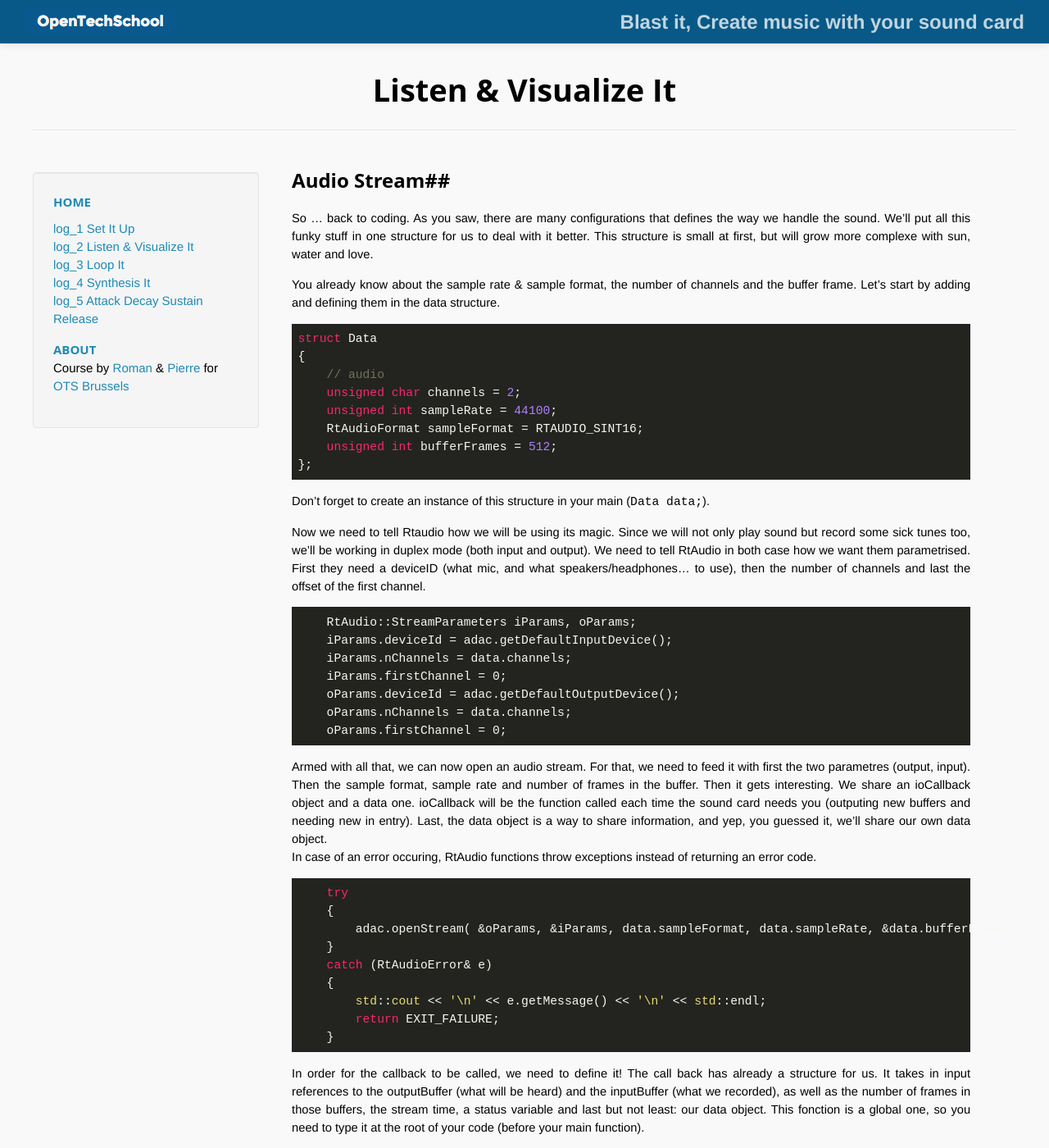
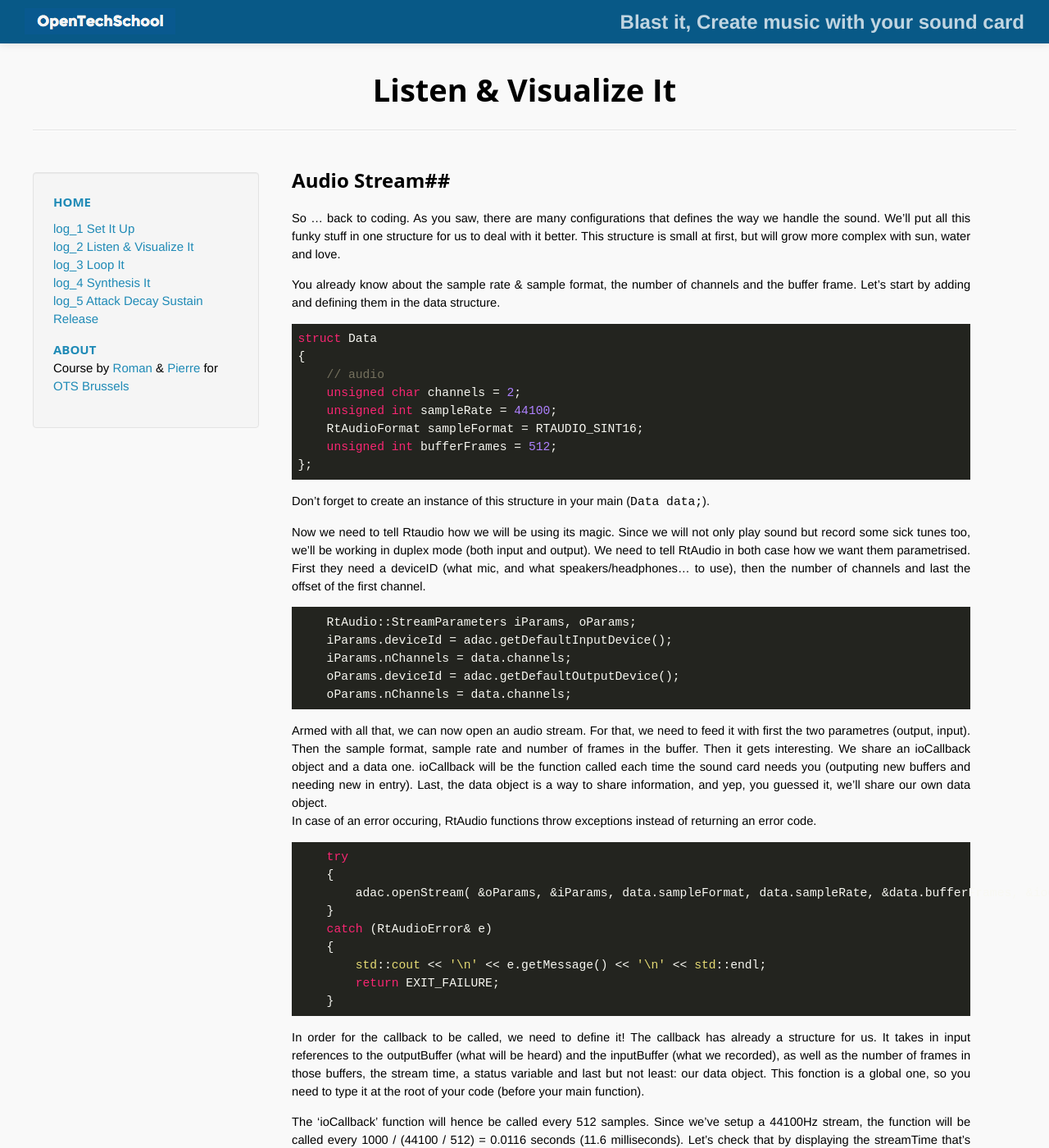
Before and after one commit to OpenTechSchool-Brussels/blast-it, a Jekyll site: the page built from monitoring.markdown, in a window 1280 px wide and 1400 px high. Shown: the whole window at 82% size. Built offline with Jekyll 4.4.1, drawn with Linux system fonts in a browser that asks for light colours; Markdown is read by kramdown in place of the engine named in the settings.

Commit message:
monitoring

````diff
--- a/monitoring.markdown
+++ b/monitoring.markdown
@@ -6,7 +6,7 @@
 
 ##Audio Stream##
 
-So ... back to coding. As you saw, there are many configurations that defines the way we handle the sound. We'll put all this funky stuff in one structure for us to deal with it better. This structure is small at first, but will grow more complexe with sun, water and love.
+So ... back to coding. As you saw, there are many configurations that defines the way we handle the sound. We'll put all this funky stuff in one structure for us to deal with it better. This structure is small at first, but will grow more complex with sun, water and love.
 
 You already know about the sample rate & sample format, the number of channels and the buffer frame. Let's start by adding and defining them in the data structure.
 
@@ -29,10 +29,8 @@
 	RtAudio::StreamParameters iParams, oParams;
 	iParams.deviceId = adac.getDefaultInputDevice();
 	iParams.nChannels = data.channels;
-	iParams.firstChannel = 0;
 	oParams.deviceId = adac.getDefaultOutputDevice();
 	oParams.nChannels = data.channels;
-	oParams.firstChannel = 0;
 ```
 
 Armed with all that, we can now open an audio stream. For that, we need to feed it with first the two parametres (output, input). Then the sample format, sample rate and number of frames in the buffer. Then it gets interesting. We share an ioCallback object and a data one. ioCallback will be the function called each time the sound card needs you (outputing new buffers and needing new in entry). Last, the data object is a way to share information, and yep, you guessed it, we'll share our own data object.
@@ -50,7 +48,7 @@
 	}
 ```
 
-In order for the callback to be called, we need to define it! The call back has already a structure for us. It takes in input references to the outputBuffer (what will be heard) and the inputBuffer (what we recorded), as well as the number of frames in those buffers, the stream time, a status variable and last but not least: our data object. This fonction is a global one, so you need to type it at the root of your code (before your main function).
+In order for the callback to be called, we need to define it! The callback has already a structure for us. It takes in input references to the outputBuffer (what will be heard) and the inputBuffer (what we recorded), as well as the number of frames in those buffers, the stream time, a status variable and last but not least: our data object. This fonction is a global one, so you need to type it at the root of your code (before your main function).
 
 The 'ioCallback' function will hence be called every 512 samples. Since we've setup a 44100Hz stream, the function will be called every 1000 / (44100 / 512) = 0.0116 seconds (11.6 milliseconds). Let's check that by displaying the streamTime that's given by the callback function:
 
````
